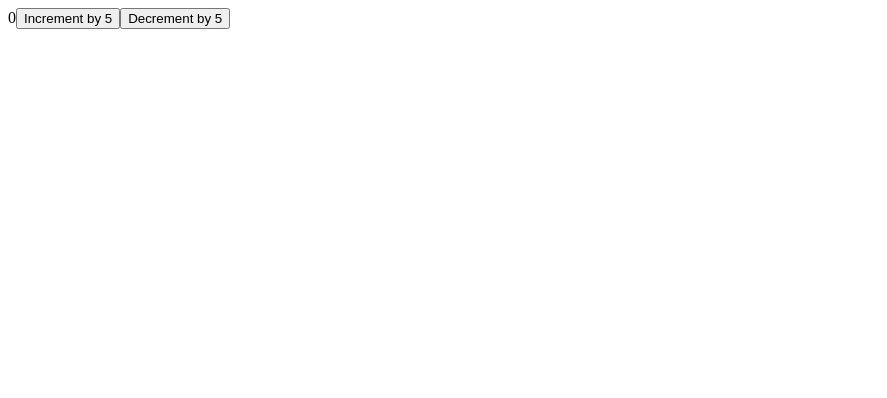
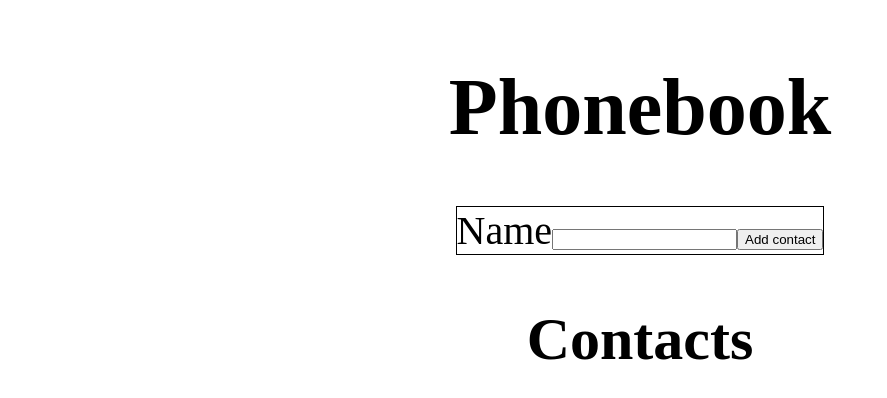
Before and after one commit to Midland707/goit-react-hw-02-phonebook, a React (Create React App) app: page / in a window 1280 px wide. Shown: the top 398 px of the page, without its empty margins (0-887 px from the left). Built offline with nearby package versions, Linux system fonts and the light colour scheme.

Commit message:
step1 - add form

```diff
--- a/package.json
+++ b/package.json
@@ -7,6 +7,7 @@
     "@testing-library/jest-dom": "^5.16.3",
     "@testing-library/react": "^12.1.4",
     "@testing-library/user-event": "^13.5.0",
+    "nanoid": "^4.0.1",
     "react": "^18.1.0",
     "react-dom": "^18.1.0",
     "react-scripts": "5.0.1",
--- a/src/components/App.jsx
+++ b/src/components/App.jsx
@@ -1,16 +1,50 @@
-export const App = () => {
+import React, { Component } from 'react';
+import { nanoid } from 'nanoid';
+import { ContactForm } from 'components/ContactForm/ContactForm';
+import { ContactList } from 'components/ContactList/ContactList';
+
+export class App extends Component {
+  state = {
+    contacts: [],
+    name: '',
+  };
+
+  onSubmitForm = eventSubmit => {
+    eventSubmit.preventDefault();
+    console.log('value', eventSubmit.target.value);
+    console.log('event =', eventSubmit);
+    const obj = { id: nanoid(), name: this.state.name };
+    const newArray = this.state.contacts.slice(); // Create a copy
+    newArray.push(obj); // Push the object
+    this.setState({ contacts: newArray });
+    // eventSubmit.form.reset();
+  };
+
+  onChangeName = eventName => {
+    console.log('valueName', eventName.target.value);
+    this.setState({ name: eventName.target.value });
+  };
+
+  render() {
     return (
       <div
         style={{
-        height: '100vh',
           display: 'flex',
           justifyContent: 'center',
           alignItems: 'center',
+          flexDirection: 'column',
           fontSize: 40,
-        color: '#010101',
         }}
       >
-      React homework template
+        <h1>Phonebook</h1>
+        <ContactForm
+          onSubmitForm={this.onSubmitForm}
+          onChangeName={this.onChangeName}
+        />
+
+        <h2>Contacts</h2>
+        <ContactList contacts={this.state.contacts} />
       </div>
     );
-};
+  }
+}
--- /dev/null
+++ b/src/components/ContactForm/ContactForm.jsx
@@ -0,0 +1,22 @@
+import PropTypes from 'prop-types';
+import css from './ContactForm.module.css';
+
+export const ContactForm = ({ onSubmitForm, onChangeName }) => (
+  <form className={css.form} onSubmit={onSubmitForm}>
+    <label>
+      Name
+      <input
+        className={css.formInput}
+        type="text"
+        name="name"
+        pattern="^[a-zA-Zа-яА-Я]+(([' -][a-zA-Zа-яА-Я ])?[a-zA-Zа-яА-Я]*)*$"
+        title="Name may contain only letters, apostrophe, dash and spaces. For example Adrian, Jacob Mercer, Charles de Batz de Castelmore d'Artagnan"
+        required
+        onChange={onChangeName}
+      />
+    </label>
+    <button className={css.formButton} type="submit">
+      Add contact
+    </button>
+  </form>
+);
--- /dev/null
+++ b/src/components/ContactForm/ContactForm.module.css
@@ -0,0 +1,12 @@
+.form {
+  border: 1px solid;
+}
+
+.formNameTitle {
+}
+
+.formInput {
+}
+
+.formButton {
+}
--- /dev/null
+++ b/src/components/ContactList/ContactList.jsx
@@ -0,0 +1,16 @@
+import PropTypes from 'prop-types';
+import css from './ContactList.module.css';
+
+export const ContactList = ({ contacts }) => (
+  <ul className={css.contactList}>
+    {/* {contacts.map((item, index) => (
+      <li key={index} className={css.contactItem}>
+        {item}
+      </li>
+    ))} */}
+  </ul>
+);
+
+// ContactList.propTypes = {
+//   contacts: PropTypes.arrayOf(PropTypes.shape(PropTypes.string)).isRequired,
+// };
--- a/src/index.js
+++ b/src/index.js
@@ -1,60 +1,9 @@
-// import React from 'react';
-// import ReactDOM from 'react-dom/client';
-// import { App } from 'components/App';
-// import './index.css';
+import React from 'react';
+import ReactDOM from 'react-dom/client';
+import { App } from 'components/App';
 
-// ReactDOM.createRoot(document.getElementById('root')).render(
-//   <React.StrictMode>
-//     <App />
-//   </React.StrictMode>
-// );
-
-import React, { Component } from 'react';
-import ReactDOM from 'react-dom/client';
-
-class Counter extends Component {
-  static defaultProps = {
-    step: 1,
-    initialValue: 0,
-  };
-
-  state = {
-    value: this.props.initialValue,
-  };
-
-  handleIncrement = evt => {
-    console.log('Increment button was clicked!', evt); // працює
-    console.log('this.props: ', this.props); // працює
-    this.setState((state, props) => ({
-      value: state.value + props.step,
-    }));
-  };
-
-  handleDecrement = evt => {
-    console.log('Decrement button was clicked!', evt); // працює
-    console.log('this.props: ', this.props); // працює
-    this.setState({
-      value: this.state.value - this.props.step,
-    });
-  };
-
-  render() {
-    const { step } = this.props;
-    return (
-      <div>
-        <span>{this.state.value}</span>
-        <button type="button" onClick={this.handleIncrement}>
-          Increment by {step}
-        </button>
-        <button type="button" onClick={this.handleDecrement}>
-          Decrement by {step}
-        </button>
-      </div>
-    );
-  }
-}
 ReactDOM.createRoot(document.getElementById('root')).render(
   <React.StrictMode>
-    <Counter step={5} />
+    <App />
   </React.StrictMode>
 );
```
Also changed, not shown: src/components/ContactList/ContactList.module.css (added), src/components/Filter/Filter.jsx (added), src/components/Filter/Filtermodule.css (added), 1 other file (tests, documents, lock files or other folders). Lines whose indentation alone changed are shown as unchanged.
